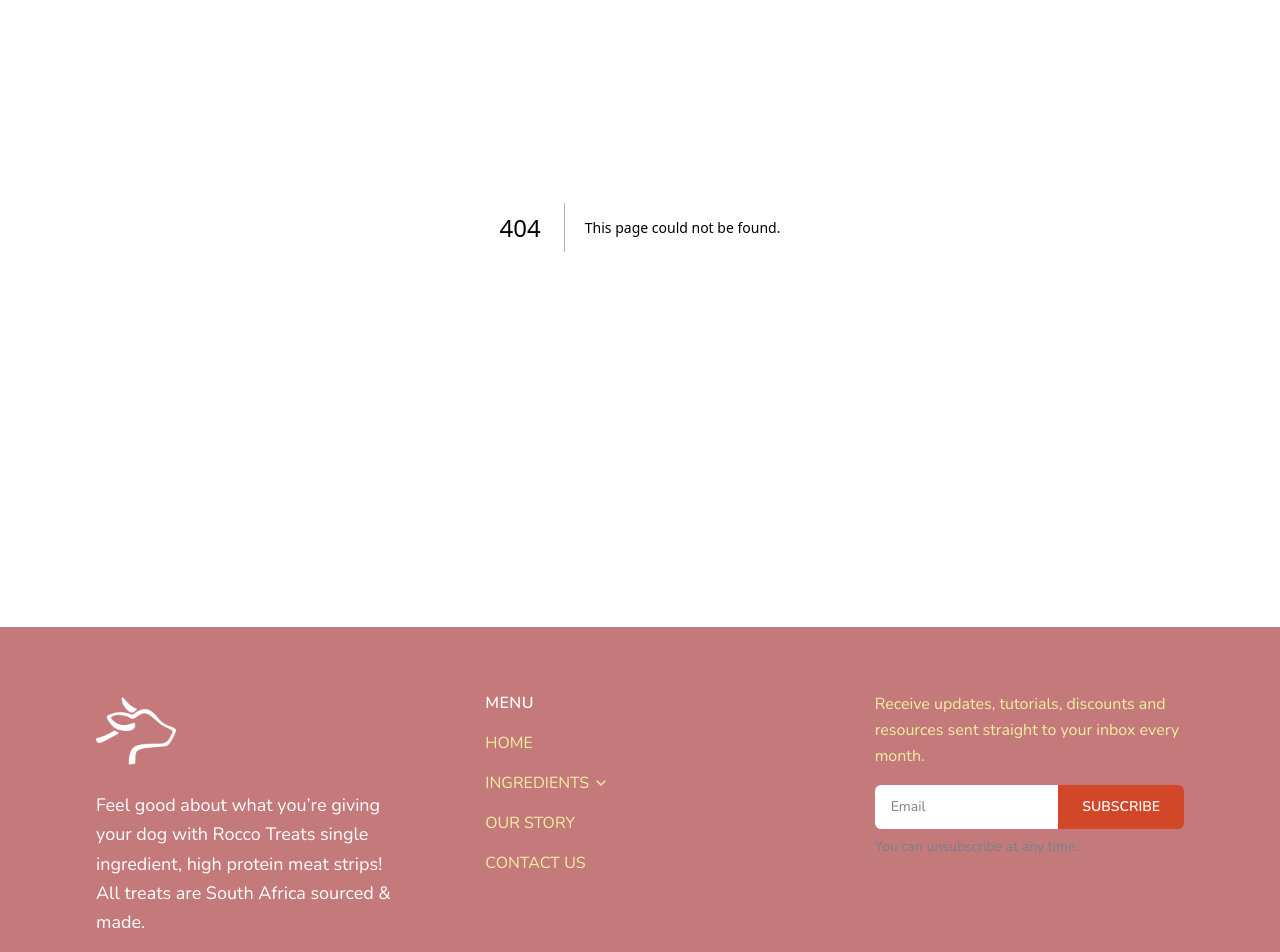
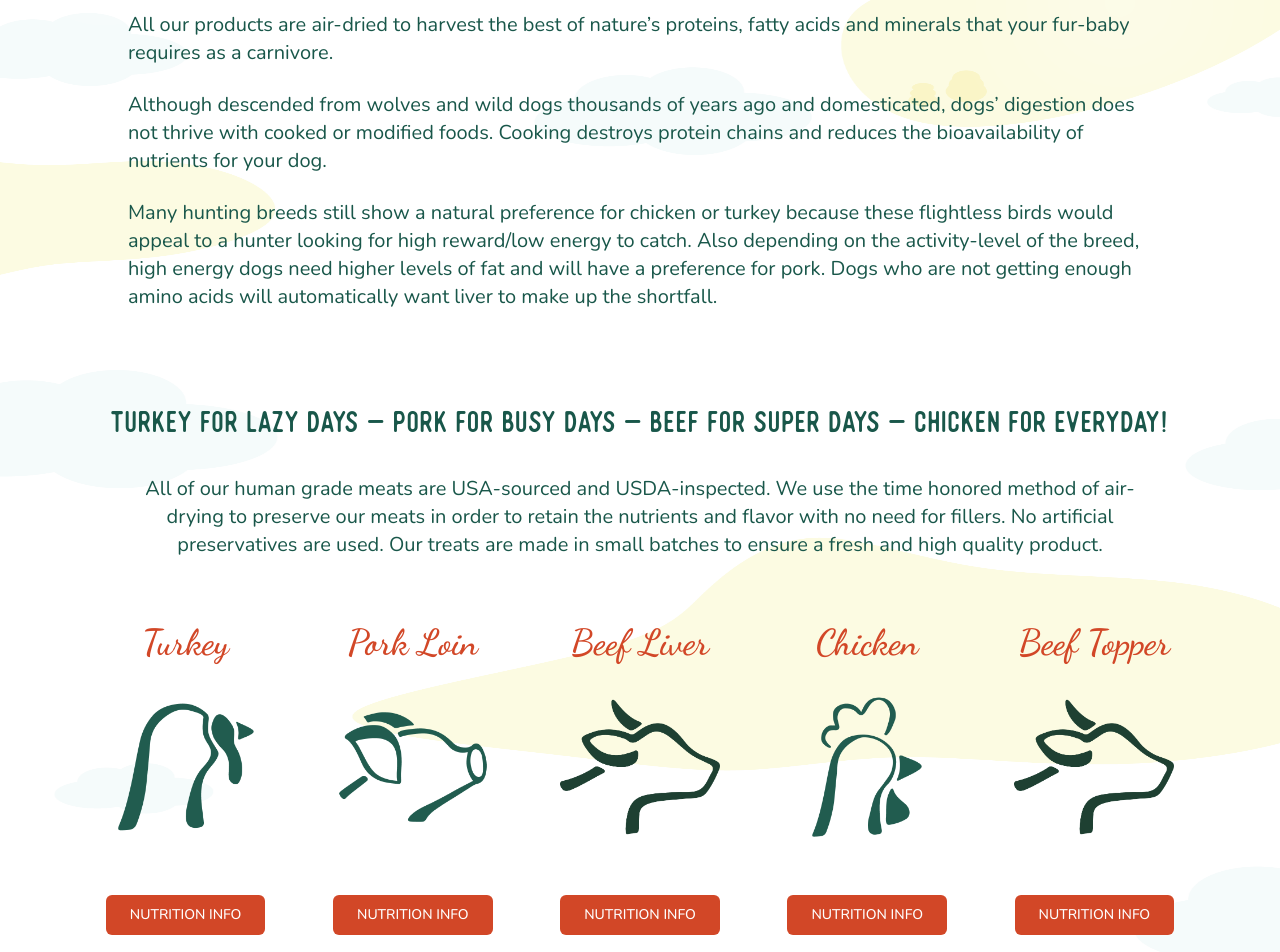
Before and after one commit to gmhridu/rocco_treats, a Next.js app: page /ingredients in a window 1280 px wide. Before the commit this address had no page. Shown: the part 254-1206 px from the top of the page. Built offline with nearby package versions, Linux system fonts and the light colour scheme.

Commit message:
style(home): enhance UI with handwriting effect and improve links

```diff
--- /dev/null
+++ b/app/contact-us/page.tsx
@@ -0,0 +1,20 @@
+import ContactUs from "@/components/contact-us/ContactUs";
+import Image from "next/image";
+
+export default function ContactUsPage() {
+  return (
+    <main className="relative">
+      <div className="absolute inset-0 -z-10">
+        <Image
+          src="/assests/BB-web-background.png"
+          alt="Background"
+          fill
+          className="object-cover"
+          priority
+        />
+        <div className="absolute inset-0 bg-white/70 md:bg-white/60"></div>
+      </div>
+      <ContactUs />
+    </main>
+  );
+}
--- a/app/globals.css
+++ b/app/globals.css
@@ -70,6 +70,39 @@
     text-transform: uppercase !important;
   }
 
+  /* Handwriting effect for product names */
+  .handwriting-effect {
+    font-style: italic;
+    transform: rotate(1deg) skew(-1deg);
+    letter-spacing: 0.05em;
+    text-shadow: 0.5px 0.5px 1px rgba(0, 0, 0, 0.1);
+    display: inline-block;
+  }
+
+  /* Dancing text animation */
+  @keyframes dance {
+    0% {
+      transform: translateY(0) rotate(0deg);
+    }
+    25% {
+      transform: translateY(-5px) rotate(-2deg);
+    }
+    50% {
+      transform: translateY(0) rotate(0deg);
+    }
+    75% {
+      transform: translateY(-3px) rotate(1deg);
+    }
+    100% {
+      transform: translateY(0) rotate(0deg);
+    }
+  }
+
+  .dancing-text {
+    animation: dance 2s ease-in-out infinite;
+    display: inline-block;
+  }
+
   .container-content {
     max-width: var(--content-width);
     margin-left: auto;
--- /dev/null
+++ b/app/ingredients/page.tsx
@@ -0,0 +1,20 @@
+import Ingredients from "@/components/ingredients/Ingredients";
+import Image from "next/image";
+
+export default function IngredientsPage() {
+  return (
+    <main className="relative min-h-screen h-full">
+      <div className="absolute inset-0 -z-10 w-full h-full">
+        <Image
+          src="/assests/BB-web-background.png"
+          alt="Background"
+          fill
+          className=""
+          priority
+        />
+        <div className="absolute inset-0 bg-white/70 md:bg-white/60"></div>
+      </div>
+      <Ingredients />
+    </main>
+  );
+}
--- /dev/null
+++ b/components/contact-us/ContactUs.tsx
@@ -0,0 +1,61 @@
+"use client";
+
+const ContactUs = () => {
+  return (
+    <section className="max-w-7xl mx-auto px-4 sm:px-6 lg:px-8 py-20 text-center">
+      {/* Quote */}
+      <h2 className="text-2xl sm:text-3xl md:text-4xl font-bold leading-relaxed mb-12 text-[#C4797A] font-heritage">
+        “THE BEST — AND MOST LOYAL — FRIENDS HAVE FOUR LEGS TO CARRY THEIR BIG
+        HEARTS”
+      </h2>
+
+      {/* Contact Info */}
+      <div className="space-y-4 text-gray-700 text-base sm:text-lg md:text-xl">
+        <p>
+          Shoot us an email at{" "}
+          <a
+            href="mailto:contact@roccotreats.com"
+            className="text-[#C4797A] underline"
+          >
+            contact@roccotreats.com
+          </a>
+        </p>
+
+        <p>
+          Bark at us on{" "}
+          <span className="text-[#19574a] font-medium">
+            +1 (251) 332 4190 USA
+          </span>
+        </p>
+
+        <p>
+          <span className="text-[#19574a] font-medium">
+            +31 (970)102 84708 Netherlands
+          </span>
+        </p>
+
+        <p>
+          For retailer and distributor inquiries email{" "}
+          <a
+            href="mailto:sales@roccotreats.com"
+            className="text-[#C4797A] underline"
+          >
+            sales@roccotreats.com
+          </a>
+        </p>
+
+        <p>
+          Private Labelling enquiries:{" "}
+          <a
+            href="mailto:Privatelabel@roccotreats.com"
+            className="text-[#C4797A] underline"
+          >
+            Privatelabel@roccotreats.com
+          </a>
+        </p>
+      </div>
+    </section>
+  );
+};
+
+export default ContactUs;
--- a/components/home/AboutRoccoTreats.tsx
+++ b/components/home/AboutRoccoTreats.tsx
@@ -2,6 +2,7 @@
 import Image from "next/image";
 import React from "react";
 import { Button } from "@/components/ui/button";
+import Link from "next/link";
 
 const AboutRoccoTreats = () => {
   return (
@@ -39,13 +40,15 @@ const AboutRoccoTreats = () => {
               unique needs.
             </p>
 
-            <div className="mt-8 flex justify-start">
-              <Button
-                size="lg"
-                className="rounded-full bg-[#0C71C3] px-8 py-6 text-base lg:text-lg font-semibold text-white shadow-lg transition-all hover:bg-[#0a5fa3] hover:shadow-xl"
-              >
-                Learn More
-              </Button>
+            <div className="mt-8 flex justify-center">
+              <Link href={"/contact-us"}>
+                <Button
+                  size="lg"
+                  className="rounded-full bg-[#0C71C3] px-8 py-6 text-base lg:text-lg font-semibold text-white shadow-lg transition-all hover:bg-[#0a5fa3] hover:shadow-xl cursor-pointer"
+                >
+                  Contact Us
+                </Button>
+              </Link>
             </div>
           </div>
         </div>
--- a/components/home/Ingredients.tsx
+++ b/components/home/Ingredients.tsx
@@ -58,14 +58,14 @@ const Ingredients = () => {
                 fontFamily: "'Dancing Script', cursive",
                 fontStyle: "italic",
                 fontWeight: 900,
-                color: "#c45d68",
+                color: "#C4797A",
                 textShadow: "1px 1px 2px rgba(0,0,0,0.1)",
               }}
             >
               real ingredients.
             </h1>
 
-            <h2 className="text-3xl sm:text-4xl md:text-5xl lg:text-6xl font-heritage font-bold text-[#c45d68] mt-3 sm:mt-5">
+            <h2 className="text-3xl sm:text-4xl md:text-5xl lg:text-6xl font-heritage font-bold text-[#C4797A] mt-3 sm:mt-5">
               no fillers.
             </h2>
           </div>
@@ -83,7 +83,10 @@ const Ingredients = () => {
               ingredient checks and regular laboratory tests.
             </p>
 
-            <Button className="mt-8 sm:mt-10 text-lg bg-[#c45d68] px-8 py-5 rounded-lg" size="lg">
+            <Button
+              className="mt-8 sm:mt-10 text-lg font-bold bg-[#C4797A] hover:bg-[#C4797A]/90 hover:shadow-lg transition-all duration-300 transform cursor-pointer text-white px-8 py-5 rounded-lg"
+              size="lg"
+            >
               <Link href="/ingredients">Learn More</Link>
             </Button>
           </div>
@@ -94,7 +97,6 @@ const Ingredients = () => {
       <section className="py-14 sm:py-16 md:py-24 bg-transparent">
         <div className="max-w-[1300px] mx-auto px-4 sm:px-6 lg:px-8">
           <div className="grid grid-cols-1 lg:grid-cols-2 gap-12 lg:gap-16 items-center">
-
             {/* LEFT IMAGE */}
             <div className="flex justify-center">
               <Image
@@ -109,7 +111,6 @@ const Ingredients = () => {
 
             {/* RIGHT SLIDER */}
             <div className="relative w-full">
-
               {/* Swiper Custom Arrows (auto-adjust on screen size) */}
               <div className="swiper-button-prev-custom absolute -left-4 sm:-left-10 top-1/2 -translate-y-1/2 text-[#c45d68] w-10 sm:w-12 h-10 sm:h-12 flex items-center justify-center text-3xl sm:text-4xl cursor-pointer select-none">
                 «
@@ -158,7 +159,10 @@ const Ingredients = () => {
                       {/* STARS */}
                       <div className="flex justify-center mb-4">
                         {[...Array(review.rating)].map((_, idx) => (
-                          <span key={idx} className="text-yellow-400 text-xl sm:text-2xl">
+                          <span
+                            key={idx}
+                            className="text-yellow-400 text-xl sm:text-2xl"
+                          >
                             ★
                           </span>
                         ))}
@@ -179,7 +183,6 @@ const Ingredients = () => {
                   </SwiperSlide>
                 ))}
               </Swiper>
-
             </div>
           </div>
         </div>
--- a/components/home/Partner.tsx
+++ b/components/home/Partner.tsx
@@ -2,18 +2,16 @@
 
 import { Button } from "@/components/ui/button";
 import Image from "next/image";
+import Link from "next/link";
 
 export default function Partner() {
   return (
     <section className="py-16 md:py-24 lg:py-32 overflow-hidden bg-linear-to-b from-white to-[#faf6f6]">
       <div className="container mx-auto max-w-7xl px-4 sm:px-6 lg:px-8">
-
         {/* Responsive Wrapper */}
         <div className="flex flex-col-reverse lg:flex-row items-center justify-between gap-16">
-
           {/* LEFT: TEXT + BUBBLE */}
           <div className="relative flex flex-col items-center lg:items-start text-center lg:text-left w-full lg:w-1/2">
-
             {/* Background Speech Bubble */}
             <div
               className="absolute inset-0 -z-10 scale-125 md:scale-110 lg:scale-100 opacity-30 md:opacity-40 lg:opacity-100"
@@ -39,16 +37,19 @@ export default function Partner() {
               </strong>{" "}
               Innovative, personalized, and tailored:{" "}
               <strong>Rocco Treats</strong> specializes in creating exclusive
-              private-label brands for <strong>super-premium Dog Treats</strong>.
+              private-label brands for <strong>super-premium Dog Treats</strong>
+              .
             </p>
 
             {/* CTA Button */}
+            <Link href={"/ingredients"}>
               <Button
                 size="lg"
                 className="mt-8 rounded-full bg-[#C4797A] px-8 py-6 text-base md:text-lg font-heritage font-semibold text-white shadow-lg transition-all hover:bg-[#a76b69] hover:shadow-xl"
               >
                 See All Our Ingredients
               </Button>
+            </Link>
           </div>
 
           {/* RIGHT: PRODUCT IMAGE */}
@@ -62,7 +63,6 @@ export default function Partner() {
               priority
             />
           </div>
-
         </div>
       </div>
     </section>
--- /dev/null
+++ b/components/ingredients/Ingredients.tsx
@@ -0,0 +1,124 @@
+"use client";
+import Image from "next/image";
+import Link from "next/link";
+import { Button } from "../ui/button";
+import { useEffect } from "react";
+
+const Ingredients = () => {
+  useEffect(() => {
+    const link = document.createElement("link");
+    link.href =
+      "https://fonts.googleapis.com/css2?family=Dancing+Script:wght@600&display=swap";
+    link.rel = "stylesheet";
+    document.head.appendChild(link);
+
+    return () => {
+      const existing = document.querySelector(`link[href="${link.href}"]`);
+      existing?.remove();
+    };
+  }, []);
+
+  const products = [
+    { name: "Turkey", img: "/assests/1.png", url: "/turkey" },
+    { name: "Pork Loin", img: "/assests/2.png", url: "/pork-loin" },
+    { name: "Beef Liver", img: "/assests/3.png", url: "/beef-liver" },
+    { name: "Chicken", img: "/assests/4.png", url: "/chicken" },
+    { name: "Beef Topper", img: "/assests/3.png", url: "/beef-topper" },
+  ];
+
+  return (
+    <div className="relative max-w-7xl mx-auto px-6 md:px-12 py-16 md:py-24 text-[#19574a] leading-relaxed">
+      {/* Main Title */}
+      <h1 className="text-4xl md:text-5xl text-center font-heritage tracking-wide">
+        Real Ingredients. No Fillers.
+      </h1>
+
+      {/* Intro Paragraphs */}
+      <div className="space-y-6 mt-10 text-lg md:text-xl max-w-5xl font-light mx-auto">
+        <p>
+          All our products are <strong>air-dried</strong> to harvest the best of
+          nature’s proteins, fatty acids and minerals that your fur-baby
+          requires as a carnivore.
+        </p>
+
+        <p>
+          Although descended from wolves and wild dogs thousands of years ago
+          and domesticated, dogs’ digestion does not thrive with cooked or
+          modified foods. Cooking destroys protein chains and reduces the
+          bioavailability of nutrients for your dog.
+        </p>
+
+        <p>
+          Many hunting breeds still show a natural preference for chicken or
+          turkey because these flightless birds would appeal to a hunter looking
+          for high reward/low energy to catch. Also depending on the
+          activity-level of the breed, high energy dogs need higher levels of
+          fat and will have a preference for pork. Dogs who are not getting
+          enough amino acids will automatically want liver to make up the
+          shortfall.
+        </p>
+      </div>
+
+      {/* Yellow Section */}
+      <div className="relative mt-10 overflow-hidden rounded-t-[80px]">
+        <div className="relative z-10 px-6 md:px-12 py-14 space-y-8 text-center">
+          <h2 className="text-2xl md:text-3xl font-heritage text-[#19574a]">
+            Turkey for Lazy Days — Pork for Busy Days — Beef for Super Days —
+            Chicken for Everyday!
+          </h2>
+
+          <p className="max-w-5xl mx-auto text-lg md:text-xl">
+            All of our human grade meats are USA-sourced and USDA-inspected. We
+            use the time honored method of air-drying to preserve our meats in
+            order to retain the nutrients and flavor with no need for fillers.
+            No artificial preservatives are used. Our treats are made in small
+            batches to ensure a fresh and high quality product.
+          </p>
+
+          {/* Product Icons */}
+          <div className="grid grid-cols-2 md:grid-cols-5 gap-8 md:gap-12 mt-16">
+            {products.map((product) => (
+              <div
+                key={product.name}
+                className="flex flex-col items-center gap-4 md:gap-6 group"
+              >
+                <p
+                  className="text-2xl md:text-4xl font-semibold text-[#d24727]"
+                  style={{ fontFamily: "'Dancing Script', cursive" }}
+                >
+                  {product.name}
+                </p>
+                <div className="relative w-24 h-24 md:w-32 md:h-32 lg:w-40 lg:h-40">
+                  <Image
+                    src={product.img}
+                    alt={product.name}
+                    fill
+                    className="object-contain transition-transform duration-300"
+                  />
+                </div>
+
+                <div className="mt-4 md:mt-6">
+                  <Link href={product.url}>
+                    <Button
+                      className="bg-[#d24727] text-white hover:bg-[#d24727]/90 hover:shadow-lg transition-all duration-300 transform cursor-pointer"
+                      size={"lg"}
+                    >
+                      NUTRITION INFO
+                    </Button>
+                  </Link>
+                </div>
+              </div>
+            ))}
+          </div>
+        </div>
+      </div>
+
+      {/* Clouds */}
+      <div className="absolute top-20 left-10 w-32 h-20 bg-white/60 rounded-full blur-3xl -z-10"></div>
+      <div className="absolute top-32 right-20 w-40 h-24 bg-white/50 rounded-full blur-3xl -z-10"></div>
+      <div className="absolute bottom-40 left-1/3 w-36 h-20 bg-white/40 rounded-full blur-3xl -z-10"></div>
+    </div>
+  );
+};
+
+export default Ingredients;
```
Lines whose indentation alone changed are shown as unchanged.
